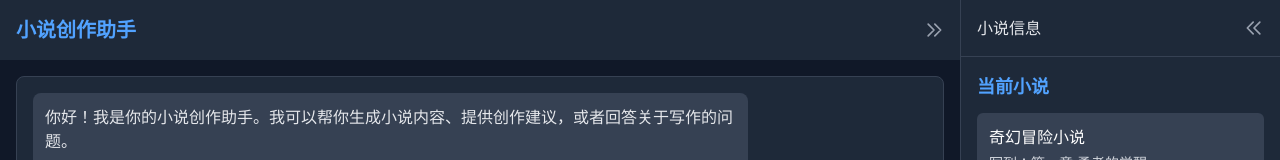
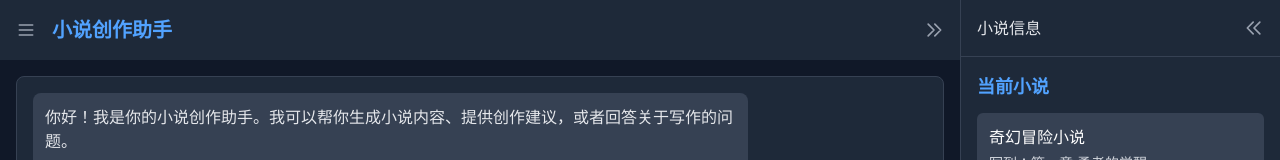
Before and after one commit to MOmo-zg/web-solo, a SvelteKit app: page / in a window 1280 px wide. Both pictures are taken after a click on the button 230 px from the left and 28 px from the top of the page. Shown: the top 160 px of the page. Built offline with nearby package versions, Linux system fonts and the light colour scheme.

Commit message:
feat: 开发小说创作 Agent 界面
Co-authored-by: traeagent <traeagent@users.noreply.github.com>

```diff
--- a/src/routes/+layout.svelte
+++ b/src/routes/+layout.svelte
@@ -133,7 +133,16 @@
 	<div class="flex-1 h-screen flex flex-col">
 		<!-- 顶部工具栏 -->
 		<div class="bg-gray-800 p-4 flex justify-between items-center">
-			<h1 class="text-xl font-semibold text-blue-400">小说创作助手</h1>
+			<div class="flex items-center space-x-4">
+				{#if !sidebarOpen}
+					<button onclick={toggleSidebar} class="text-gray-400 hover:text-white">
+						<svg xmlns="http://www.w3.org/2000/svg" class="h-5 w-5" fill="none" viewBox="0 0 24 24" stroke="currentColor">
+							<path stroke-linecap="round" stroke-linejoin="round" stroke-width="2" d="M4 6h16M4 12h16M4 18h16" />
+						</svg>
+					</button>
+				{/if}
+				<h1 class="text-xl font-semibold text-blue-400">小说创作助手</h1>
+			</div>
 			<button onclick={toggleRightSidebar} class="text-gray-400 hover:text-white">
 				<svg xmlns="http://www.w3.org/2000/svg" class="h-5 w-5" fill="none" viewBox="0 0 24 24" stroke="currentColor">
 					<path stroke-linecap="round" stroke-linejoin="round" stroke-width="2" d="M13 5l7 7-7 7M5 5l7 7-7 7" />
```
